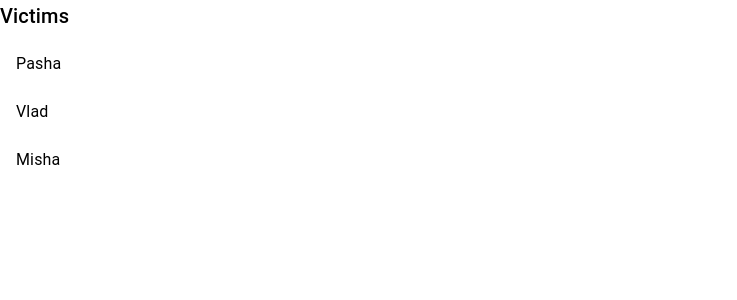
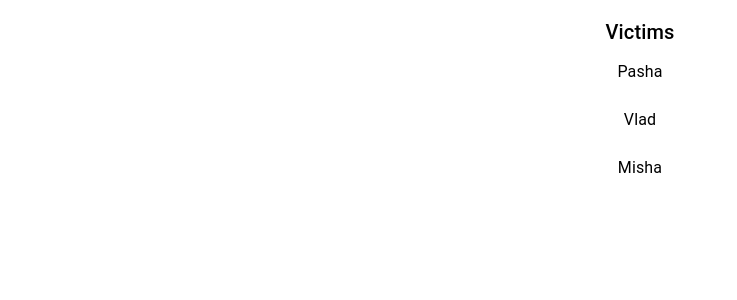
Before and after one commit to pavel1yakimovich/pavel1yakimovich.github.io, a React (Create React App) app: page / in a window 1280 px wide. Shown: the top 300 px of the page, without its empty margins (0-737 px from the left). Built offline with nearby package versions, Linux system fonts and the light colour scheme.

Commit message:
fix namelist

```diff
--- a/src/App.js
+++ b/src/App.js
@@ -1,10 +1,12 @@
+import { Container } from "@material-ui/core";
+
 import NameList from "./components/NameList";
 
 function App() {
   return (
-    <div className="App">
+    <Container>
       <NameList names={['Pasha', 'Vlad', 'Misha']} />
-    </div>
+    </Container>
   );
 }
 
--- a/src/components/NameList.jsx
+++ b/src/components/NameList.jsx
@@ -1,21 +1,19 @@
 import { List, ListItem, ListItemText, Typography } from "@material-ui/core";
+import '../index.css';
 
-const NameList = ({ names }) => {
-  debugger;
-  return (
+const NameList = ({ names }) => (
   <>
-    <Typography variant="h6">
-      Victims
-    </Typography>
     <List component="nav">
+      <Typography className='center' variant="h6">
+        Victims
+      </Typography>
       {names.map(name => (
         <ListItem>
-          <ListItemText primary={name} />
+          <ListItemText className='center' primary={name} />
         </ListItem>
       ))}
     </List>
   </>
 );
-      }
 
 export default NameList;
--- a/src/index.css
+++ b/src/index.css
@@ -1,13 +1,3 @@
-body {
-  margin: 0;
-  font-family: -apple-system, BlinkMacSystemFont, 'Segoe UI', 'Roboto', 'Oxygen',
-    'Ubuntu', 'Cantarell', 'Fira Sans', 'Droid Sans', 'Helvetica Neue',
-    sans-serif;
-  -webkit-font-smoothing: antialiased;
-  -moz-osx-font-smoothing: grayscale;
+.center {
+  text-align: center;
 }
-
-code {
-  font-family: source-code-pro, Menlo, Monaco, Consolas, 'Courier New',
-    monospace;
-}
```
